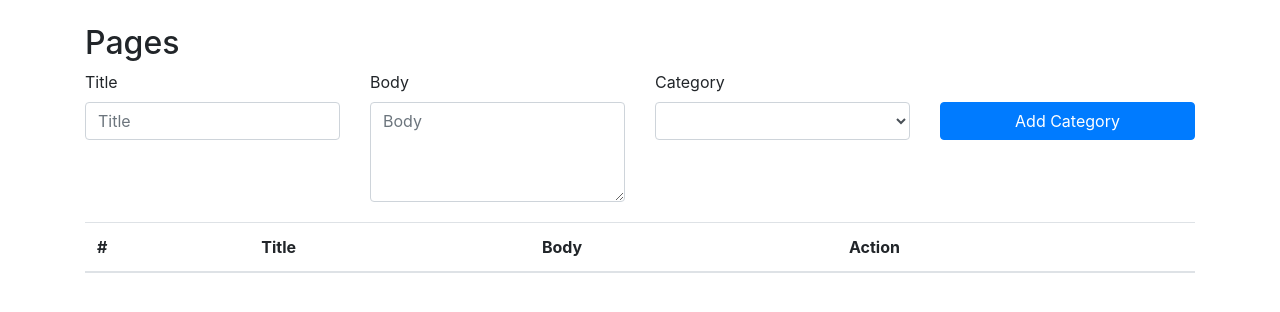
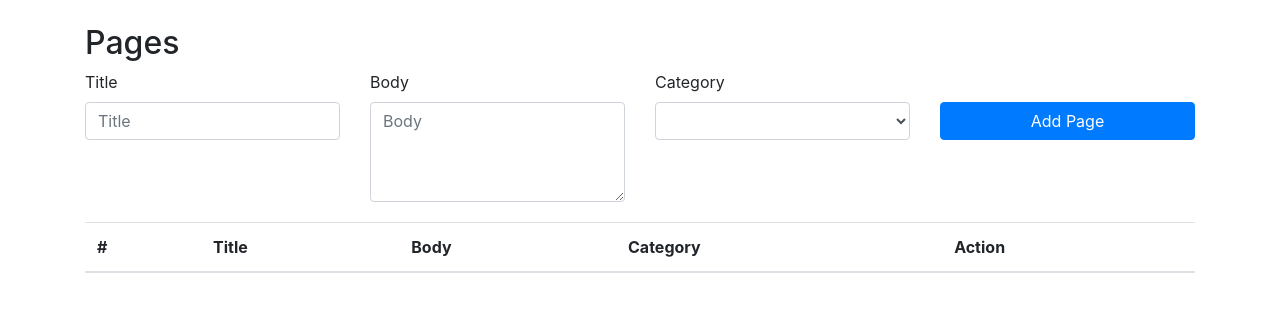
Before and after one commit to mazhar266/eskimi-task, a CodeIgniter app: the page made by application/views/page.php in a window 1280 px wide. Shown: the part 48-360 px from the top of the page. Run offline with CodeIgniter, Linux system fonts and the light colour scheme; data that the repository does not hold is empty.

Commit message:
completed the project

```diff
--- a/application/views/login.php
+++ b/application/views/login.php
@@ -30,12 +30,12 @@
 					<label for="exampleInputEmail1">Username</label>
 					<input type="text" name="username" class="form-control" aria-describedby="emailHelp"
 						   placeholder="Enter email">
-					<small id="emailHelp" class="form-text text-muted">Default Username: Admin</small>
+					<small id="emailHelp" class="form-text text-muted">Default Username: admin</small>
 				</div>
 				<div class="form-group">
 					<label for="exampleInputPassword1">Password</label>
 					<input type="password" name="password" class="form-control" placeholder="Password">
-					<small id="emailHelp" class="form-text text-muted">Default Password: Admin</small>
+					<small id="emailHelp" class="form-text text-muted">Default Password: admin</small>
 				</div>
 				<button type="submit" class="btn btn-primary btn-block">Login</button>
 			</form>
--- a/application/views/page.php
+++ b/application/views/page.php
@@ -30,10 +30,10 @@
             <h2>Pages</h2>
         </div>
     </div>
-    <form action="<?php echo base_url ('admin'); ?>" method="post">
+    <form action="<?php echo base_url ('admin/pages'); ?>" method="post">
     <div class="row category-form">
         <div class="col-md-3">
-            <input type="hidden" name="id" id="page-id" class="form-control">
+            <input type="hidden" name="id" id="id" class="form-control">
             <label for="title">Title</label>
             <input type="text" id="title" name="title" class="form-control" placeholder="Title" required>
         </div>
@@ -43,7 +43,7 @@
         </div>
         <div class="col-md-3">
             <label for="category">Category</label>
-            <select name="parent" id="category" class="form-control" required>
+            <select name="category" id="category" class="form-control" required>
                 <?php foreach ($categories as $category): ?>
                     <option value="<?php echo $category['id']; ?>"><?php echo $category['breadcrumb']; ?></option>
                 <?php endforeach; ?>
@@ -51,19 +51,32 @@
         </div>
         <div class="col-md-3">
             <label>&nbsp;</label>
-            <input type="submit" class="btn btn-block btn-primary" value="Add Category">
+            <input type="submit" class="btn btn-block btn-primary" id="submit" value="Add Page">
         </div>
     </div>
     </form>
 
     <div class="row">
         <div class="col-md-12">
+            <?php if ($page_err_msg): ?>
+                <div class="alert alert-danger" role="alert">
+                    <?php echo $page_err_msg; ?>
+                </div>
+            <?php endif; ?>
+
+            <?php if ($page_msg): ?>
+                <div class="alert alert-success" role="alert">
+                    <?php echo $page_msg; ?>
+                </div>
+            <?php endif; ?>
+
             <table class="table table-striped">
                 <thead>
                 <tr>
                     <th scope="col">#</th>
                     <th scope="col">Title</th>
                     <th scope="col">Body</th>
+                    <th scope="col">Category</th>
                     <th scope="col">Action</th>
                 </tr>
                 </thead>
@@ -75,9 +88,14 @@
                     <th scope="row"><?php echo $i; ?></th>
                     <td><?php echo htmlspecialchars ($page ['title']); ?></td>
                     <td><?php echo ellipsize (htmlspecialchars ($page ['body']), 200, 1, '...'); ?></td>
+                    <td><?php echo $page ['breadcrumb']; ?></td>
                     <td>
-                        <a href="">Edit</a>
-                        <a href="">Delete</a>
+                        <input class="id" type="hidden" value="<?php echo $page ['id']; ?>">
+                        <input class="title" type="hidden" value="<?php echo $page ['title']; ?>">
+                        <input class="body" type="hidden" value="<?php echo $page ['body']; ?>">
+                        <input class="category" type="hidden" value="<?php echo $page ['category']; ?>">
+                        <a href="#" class="page-edit-btn">Edit</a>
+                        <a href="<?php echo base_url ('admin/delete_page/' . $page ['id']); ?>">Delete</a>
                     </td>
                 </tr>
                 <?php
@@ -93,5 +111,6 @@
 <!-- Optional JavaScript -->
 <script src="<?php echo base_url (); ?>assets/js/jquery-3.3.1.min.js"></script>
 <script src="<?php echo base_url (); ?>assets/js/bootstrap.min.js"></script>
+<script src="<?php echo base_url (); ?>assets/js/page.js"></script>
 </body>
 </html>
--- /dev/null
+++ b/assets/js/page.js
@@ -0,0 +1,11 @@
+$(function () {
+    // dom is ready
+    $('.page-edit-btn').click(function (e) {
+        $('#id').val($(this).parent().find('.id').val());
+        $('#title').val($(this).parent().find('.title').val());
+        $('#body').val($(this).parent().find('.body').val());
+        $('#category').val($(this).parent().find('.category').val());
+        $('#submit').val('Edit Page');
+        e.preventDefault();
+    });
+});
```
Also changed, not shown: application/controllers/admin.php (+39 -6 lines).
